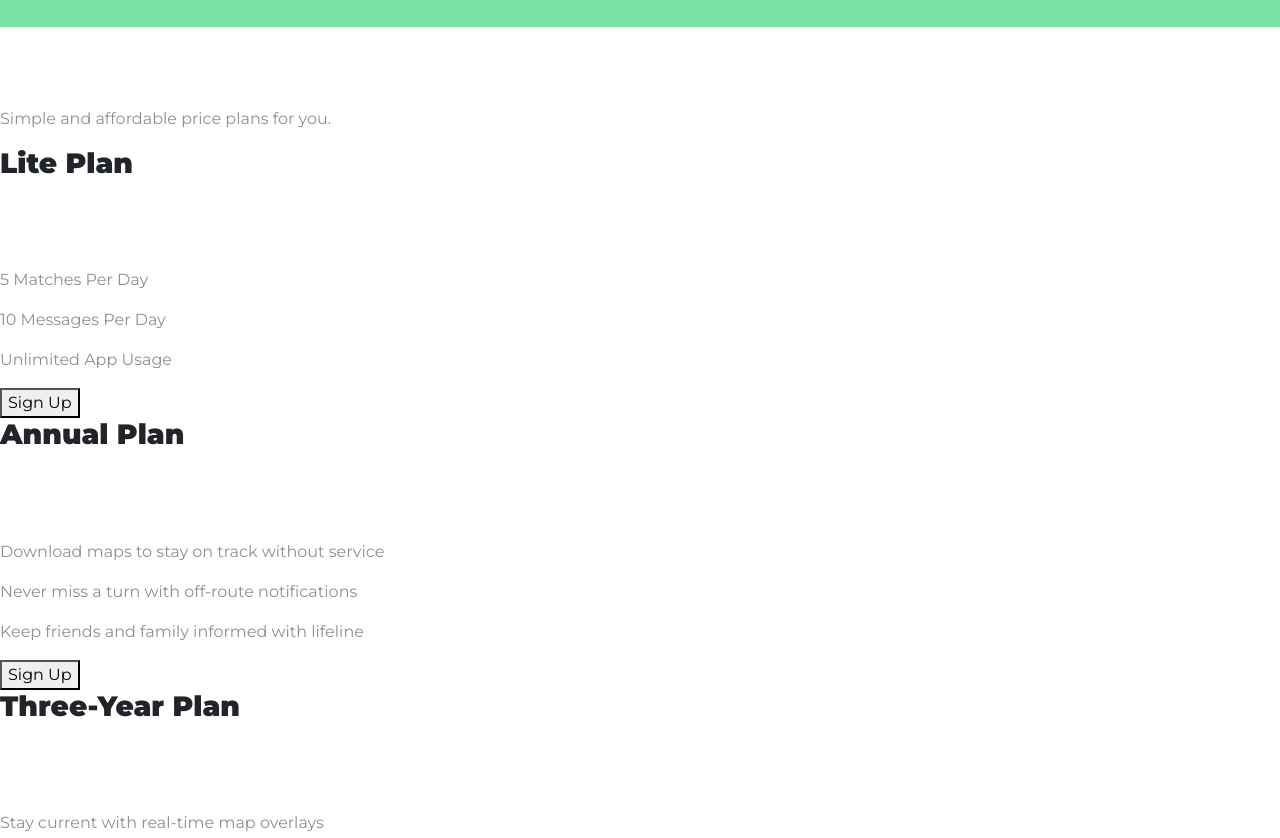
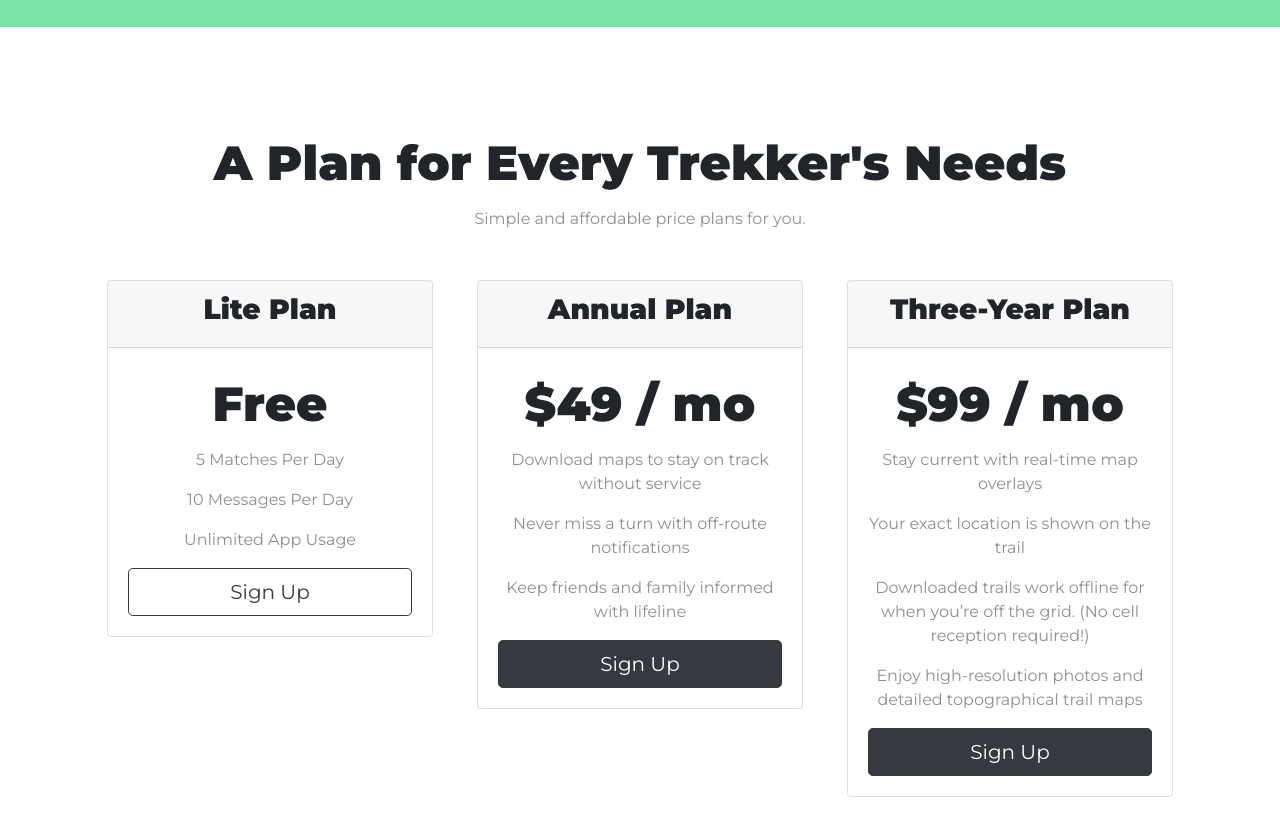
Before and after one commit to courtsideKB/Trekkers-StartUp, a plain HTML site: page index.html in a window 1280 px wide. Shown: the part 2000-2838 px from the top of the page. Drawn offline with nearby package versions, Linux system fonts and the light colour scheme.

Commit message:
Styled the pricing section

```diff
--- a/css/styles.css
+++ b/css/styles.css
@@ -16,7 +16,6 @@ h2 {
     font-weight: bold;
     font-size: 3rem;
     line-height: 1.5;
-    color: #fff
 }
 
 h3 {
@@ -43,12 +42,18 @@ p {
 #testimonials {
     background-color: #7AE4A6;
     text-align: center;
+    color: #fff
 }
 
 #press {
     background-color:  #7AE4A6;
     text-align: center;
     padding-bottom: 3%;
+}
+
+#pricing {
+    text-align: center;
+    padding: 100px;
 }
 
 /************************************************CLASS SELECTORS************************************************/
@@ -120,3 +125,8 @@ p {
     width: 15%;
     margin: 20px 20px 50px;
 }
+
+/* Pricing Section */
+.pricing-column {
+    padding: 3% 2%;
+}
--- a/index.html
+++ b/index.html
@@ -153,30 +153,56 @@
     <h2>A Plan for Every Trekker's Needs</h2>
     <p>Simple and affordable price plans for you.</p>
 
+    <div class="row">
 
+      <div class="pricing-column col-lg-4 col-md-6">
+      <div class="card">
+        <div class="card-header">
           <h3>Lite Plan</h3>
+        </div>
+        <div class="card-body">
           <h2>Free</h2>
           <p>5 Matches Per Day</p>
           <p>10 Messages Per Day</p>
           <p>Unlimited App Usage</p>
-    <button type="button">Sign Up</button>
+          <button type="button" class="btn btn-lg btn-block btn-outline-dark signup-button">Sign Up</button>
+        </div>
+      </div>
+    </div>
 
-
+    <div class="pricing-column col-lg-4 col-md-6">
+      <div class="card">
+        <div class="card-header">
           <h3>Annual Plan</h3>
+        </div>
+        <div class="card-body">
           <h2>$49 / mo</h2>
           <p>Download maps to stay on track without service</p>
           <p>Never miss a turn with off-route notifications</p>
           <p>Keep friends and family informed with lifeline</p>
-    <button type="button">Sign Up</button>
+          <button type="button" class="btn btn-lg btn-block btn-dark signup-button">Sign Up</button>
+        </div>
+      </div>
+    </div>
 
-
+    <div class="pricing-column col-lg-4">
+      <div class="card">
+        <div class="card-header">
           <h3>Three-Year Plan</h3>
+        </div>
+        <div class="card-body">
           <h2>$99 / mo</h2>
           <p>Stay current with real-time map overlays</p>
           <p>Your exact location is shown on the trail</p>
           <p>Downloaded trails work offline for when you’re off the grid. (No cell reception required!)</p>
           <p>Enjoy high-resolution photos and detailed topographical trail maps</p>
-    <button type="button">Sign Up</button>
+          <button type="button" class="btn btn-lg btn-block btn-dark signup-button">Sign Up</button>
+        </div>
+      </div>
+    </div>
+
+
+    </div>
 
   </section>
 
```
Lines whose indentation alone changed are shown as unchanged.
